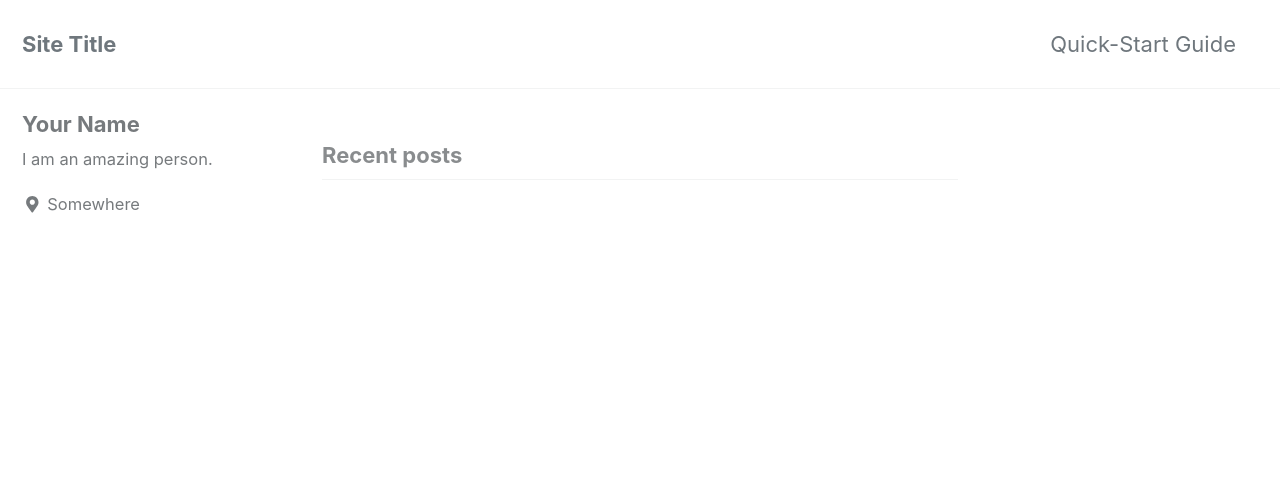
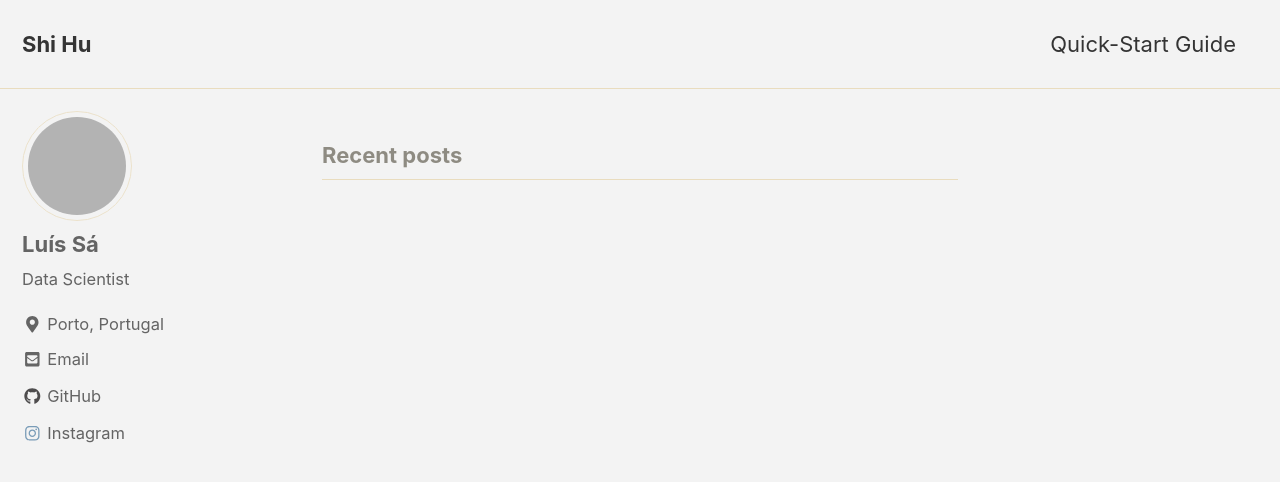
Before and after one commit to shi-hu/shi-hu.github.io, a Jekyll site: the page built from index.html, in a window 1280 px wide and 900 px high. Shown: the top 482 px of the window. Built offline with Jekyll 4.4.1, drawn with Linux system fonts in a browser that asks for light colours; cached includes are drawn as plain includes; nearby versions of some CDN libraries; the list of posts is cut into pages by our own code; some of the changed text lies outside the part shown; grey boxes are pictures that could not be loaded.

Commit message:
Update _config.yml

```diff
--- a/_config.yml
+++ b/_config.yml
@@ -12,14 +12,14 @@
 
 # theme                  : "minimal-mistakes-jekyll"
 # remote_theme           : "mmistakes/minimal-mistakes"
-minimal_mistakes_skin    : "default" # "air", "aqua", "contrast", "dark", "dirt", "neon", "mint", "plum", "sunrise"
+minimal_mistakes_skin    : "dirt" # "air", "aqua", "contrast", "dark", "default", "neon", "mint", "plum", "sunrise"
 
 # Site Settings
 locale                   : "en-US"
-title                    : "Site Title"
+title                    : "Shi Hu"
 title_separator          : "-"
-name                     : "Your Name"
-description              : "An amazing website."
+name                     : "Luís Sá"
+description              : "Feel free to bookmark my website to keep an eye on my project updates."
 url                      : # the base hostname & protocol for your site e.g. "https://mmistakes.github.io"
 baseurl                  : # the subpath of your site, e.g. "/blog"
 repository               : # GitHub username/repo-name e.g. "mmistakes/minimal-mistakes"
@@ -101,15 +101,15 @@ analytics:
 
 # Site Author
 author:
-  name             : "Your Name"
-  avatar           : # path of avatar image, e.g. "/assets/images/bio-photo.jpg"
-  bio              : "I am an amazing person."
-  location         : "Somewhere"
+  name             : "Luís Sá"
+  avatar           : "https://avatars1.githubusercontent.com/u/43721203?s=460&v=4"
+  bio              : "Data Scientist"
+  location         : "Porto, Portugal"
   email            :
   links:
     - label: "Email"
       icon: "fas fa-fw fa-envelope-square"
-      # url: mailto:your.name@email.com
+      url: mailto:luis.alves.sa@gmail.com
     - label: "Website"
       icon: "fas fa-fw fa-link"
       # url: "https://your-website.com"
@@ -121,10 +121,10 @@ author:
       # url: "https://facebook.com/"
     - label: "GitHub"
       icon: "fab fa-fw fa-github"
-      # url: "https://github.com/"
+      url: "https://github.com/shi-hu"
     - label: "Instagram"
       icon: "fab fa-fw fa-instagram"
-      # url: "https://instagram.com/"
+      url: "https://www.instagram.com/shi_hu/"
 
 # Site Footer
 footer:
@@ -137,16 +137,16 @@ footer:
       # url:
     - label: "GitHub"
       icon: "fab fa-fw fa-github"
-      # url:
+      url: "https://github.com/shi-hu"
     - label: "GitLab"
       icon: "fab fa-fw fa-gitlab"
       # url:
-    - label: "Bitbucket"
-      icon: "fab fa-fw fa-bitbucket"
-      # url:
+    - label: "Linkedin"
+      icon: "fab fa-fw fa-linkedin"
+      url: https://www.linkedin.com/in/lsa003/
     - label: "Instagram"
       icon: "fab fa-fw fa-instagram"
-      # url:
+      url: "https://www.instagram.com/shi_hu/"
 
 
 # Reading Files
```
